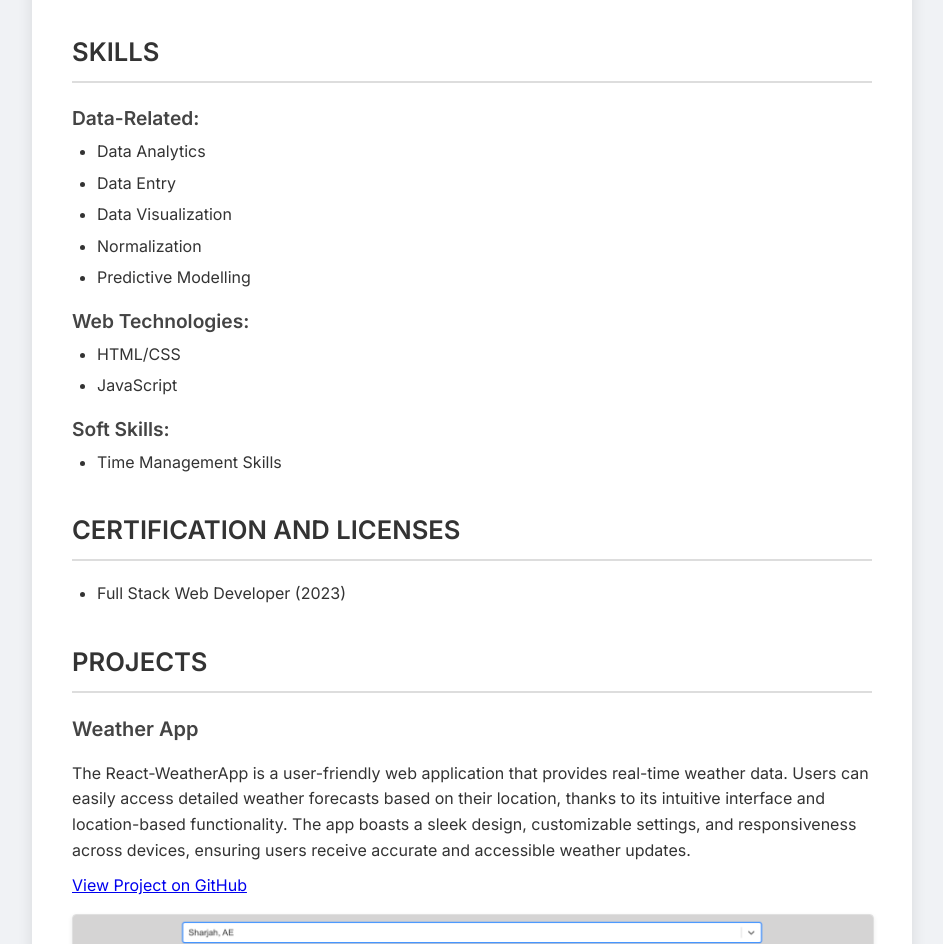
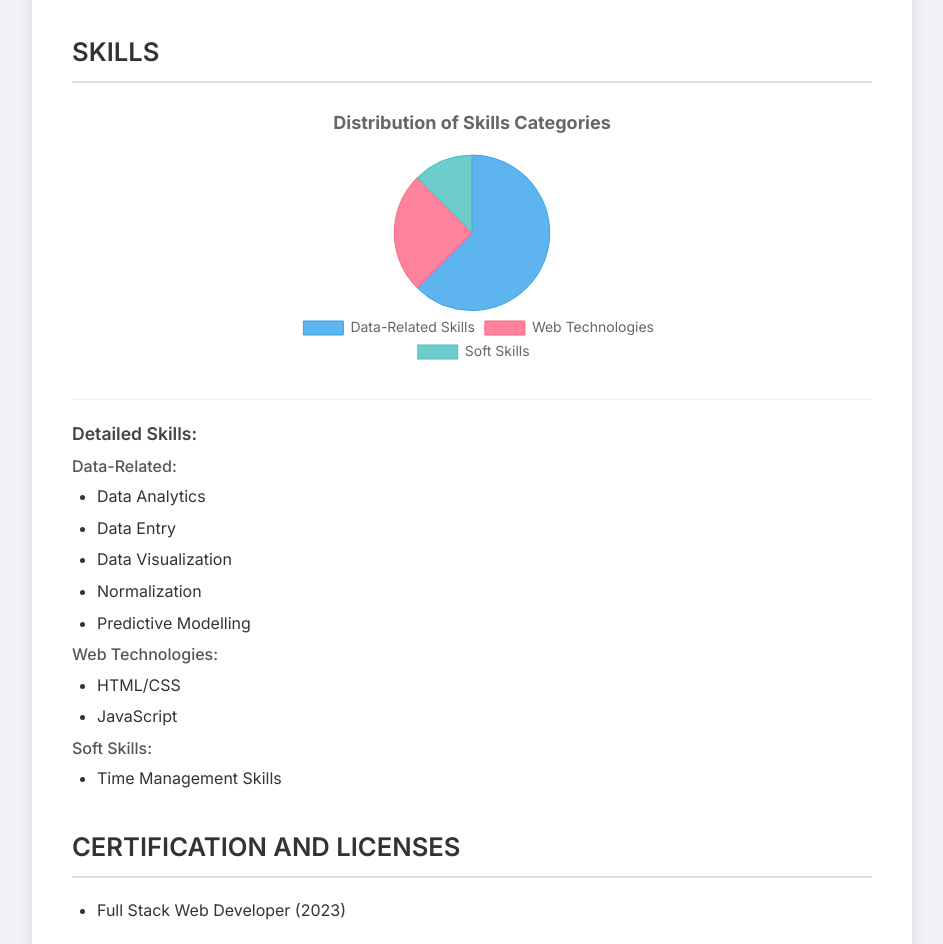
Before and after one commit to jofiel-nguyen/Project-1---Exercise-1.1-Starting-The-Journey-of-Building-a-Digital-CV, a plain HTML site: page index.html in a window 1280 px wide. Shown: the part 1995-2939 px from the top of the page, without its empty margins (168-1111 px from the left). Drawn offline with nearby package versions, Linux system fonts and the light colour scheme.

Commit message:
adding style chart for skills

```diff
--- a/index.html
+++ b/index.html
@@ -6,6 +6,7 @@
     <title>Jofiel's Digital CV</title>
     <link href="https://fonts.googleapis.com/css2?family=Inter:wght@300;400;500;600;700&display=swap" rel="stylesheet">
     <link rel="stylesheet" href="style.css">
+    <script src="https://cdn.jsdelivr.net/npm/chart.js@3.7.0/dist/chart.min.js"></script>
 </head>
 <body>
 
@@ -19,8 +20,7 @@
                 <p>Phone: </p> <p>Location: Houston, TX</p>
                 <p>
                     <a href="https://www.linkedin.com/in/jofiel-nguyen-a63359269/" target="_blank">LinkedIn</a> |
-                    <a href="https://github.com/jofiel-nguyen target="_blank">GitHub</a>
-                </p>
+                    <a href="https://github.com/jofiel-nguyen" target="_blank">GitHub</a> </p>
             </div>
         </header>
 
@@ -99,8 +99,12 @@
 
             <section class="section-block">
                 <h2>SKILLS</h2>
-                <div class="skills-list">
-                    <h3>Data-Related:</h3>
+                <div class="chart-container">
+                    <canvas id="skillsPieChart"></canvas>
+                </div>
+                <div class="skills-list-text">
+                    <h3>Detailed Skills:</h3>
+                    <h4>Data-Related:</h4>
                     <ul>
                         <li>Data Analytics</li>
                         <li>Data Entry</li>
@@ -108,12 +112,12 @@
                         <li>Normalization</li>
                         <li>Predictive Modelling</li>
                     </ul>
-                    <h3>Web Technologies:</h3>
+                    <h4>Web Technologies:</h4>
                     <ul>
                         <li>HTML/CSS</li>
                         <li>JavaScript</li>
                     </ul>
-                    <h3>Soft Skills:</h3>
+                    <h4>Soft Skills:</h4>
                     <ul>
                         <li>Time Management Skills</li>
                     </ul>
@@ -132,8 +136,7 @@
                 <article class="project-entry">
                     <h3>Weather App</h3>
                     <p>The React-WeatherApp is a user-friendly web application that provides real-time weather data. Users can easily access detailed weather forecasts based on their location, thanks to its intuitive interface and location-based functionality. The app boasts a sleek design, customizable settings, and responsiveness across devices, ensuring users receive accurate and accessible weather updates.</p>
-                    <a href="https://cheerful-youtiao-c30163.netlify.app/">View Project on GitHub</a>
-                    <img src="./img/project1.png" alt="Screenshot of Project Name 1" class="project-screenshot">
+                    <a href="https://cheerful-youtiao-c30163.netlify.app/" target="_blank">View Live Demo</a> <img src="./img/project1.png" alt="Screenshot of Weather App Project" class="project-screenshot">
                 </article>
                 <article class="project-entry">
                     <h3>Project Name 2 (e.g., Simple Calculator)</h3>
@@ -147,7 +150,7 @@
             <section class="section-block">
                 <h2>Acknowledgements</h2>
                 <p>This digital CV structure and styling were inspired by modern CV design principles and adapted with the help of online resources.</p>
-                </section>
+            </section>
 
         </main>
 
@@ -159,6 +162,80 @@
     </div> <script>
         // Dynamically update the current year in the footer
         document.getElementById('current-year').textContent = new Date().getFullYear();
+
+        // --- Chart.js for Skills Pie Chart ---
+        const ctx = document.getElementById('skillsPieChart').getContext('2d');
+
+        // Define your skill data based on categories
+        // The numbers represent the count of skills in each category
+        const skillsData = {
+            labels: ['Data-Related Skills', 'Web Technologies', 'Soft Skills'],
+            datasets: [{
+                data: [5, 2, 1], // Corresponding counts: 5 Data-related, 2 Web, 1 Soft
+                backgroundColor: [
+                    'rgba(54, 162, 235, 0.8)', // Blue for Data
+                    'rgba(255, 99, 132, 0.8)',  // Red for Web
+                    'rgba(75, 192, 192, 0.8)'   // Green for Soft
+                ],
+                borderColor: [
+                    'rgba(54, 162, 235, 1)',
+                    'rgba(255, 99, 132, 1)',
+                    'rgba(75, 192, 192, 1)'
+                ],
+                borderWidth: 1
+            }]
+        };
+
+        // Create the pie chart
+        const skillsPieChart = new Chart(ctx, {
+            type: 'pie',
+            data: skillsData,
+            options: {
+                responsive: true,
+                maintainAspectRatio: true, // Keep aspect ratio
+                plugins: {
+                    legend: {
+                        position: 'bottom', // Position legend at the bottom
+                        labels: {
+                            font: {
+                                size: 14,
+                                family: 'Inter, sans-serif'
+                            }
+                        }
+                    },
+                    title: {
+                        display: true,
+                        text: 'Distribution of Skills Categories',
+                        font: {
+                            size: 18,
+                            family: 'Inter, sans-serif'
+                        },
+                        padding: {
+                            top: 10,
+                            bottom: 20
+                        }
+                    },
+                    tooltip: {
+                        callbacks: {
+                            label: function(context) {
+                                let label = context.label || '';
+                                if (label) {
+                                    label += ': ';
+                                }
+                                if (context.parsed !== null) {
+                                    const total = context.dataset.data.reduce((sum, current) => sum + current, 0);
+                                    const percentage = ((context.parsed / total) * 100).toFixed(1) + '%';
+                                    label += percentage;
+                                }
+                                return label;
+                            }
+                        }
+                    }
+                },
+                // Adjusting aspect ratio directly for better display within a CV
+                aspectRatio: 1.5 // e.g., 1.5 makes it wider than it is tall
+            }
+        });
     </script>
 </body>
 </html>
--- a/style.css
+++ b/style.css
@@ -1,6 +1,37 @@
 /* Import Google Font (Inter) for a clean, modern look */
 @import url('https://fonts.googleapis.com/css2?family=Inter:wght@300;400;500;600;700&display=swap');
+.chart-container {
+    width: 70%; /* Adjust width as needed */
+    margin: 20px auto; /* Center the chart and add some vertical spacing */
+    max-width: 400px; /* Prevent chart from becoming too wide */
+    position: relative; /* For responsiveness */
+}
 
+/* Ensure the canvas scales correctly */
+canvas {
+    display: block; /* Remove extra space below canvas */
+    max-width: 100%;
+    height: auto;
+}
+
+/* If you want to list the skills textually below the chart (as I've kept in the HTML) */
+.skills-list-text {
+    margin-top: 30px;
+    border-top: 1px solid #eee;
+    padding-top: 20px;
+}
+
+.skills-list-text h3 {
+    font-size: 1.1em;
+    margin-top: 0;
+}
+
+.skills-list-text h4 {
+    font-size: 1em;
+    margin-bottom: 5px;
+    color: #555;
+    font-weight: 500;
+}
 /* General Body Styling */
 body {
     font-family: 'Inter', sans-serif; /* Apply the imported font */
```
